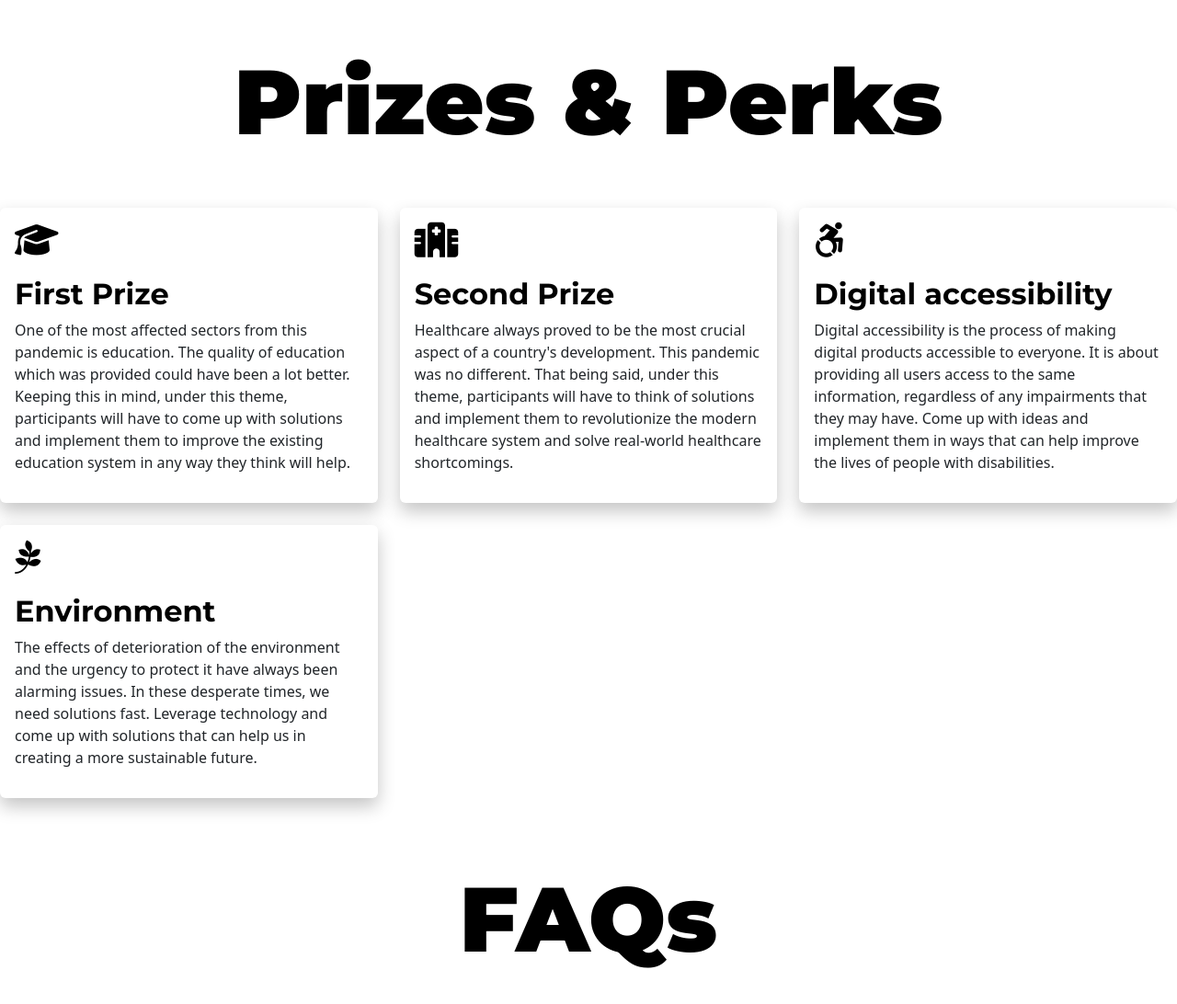
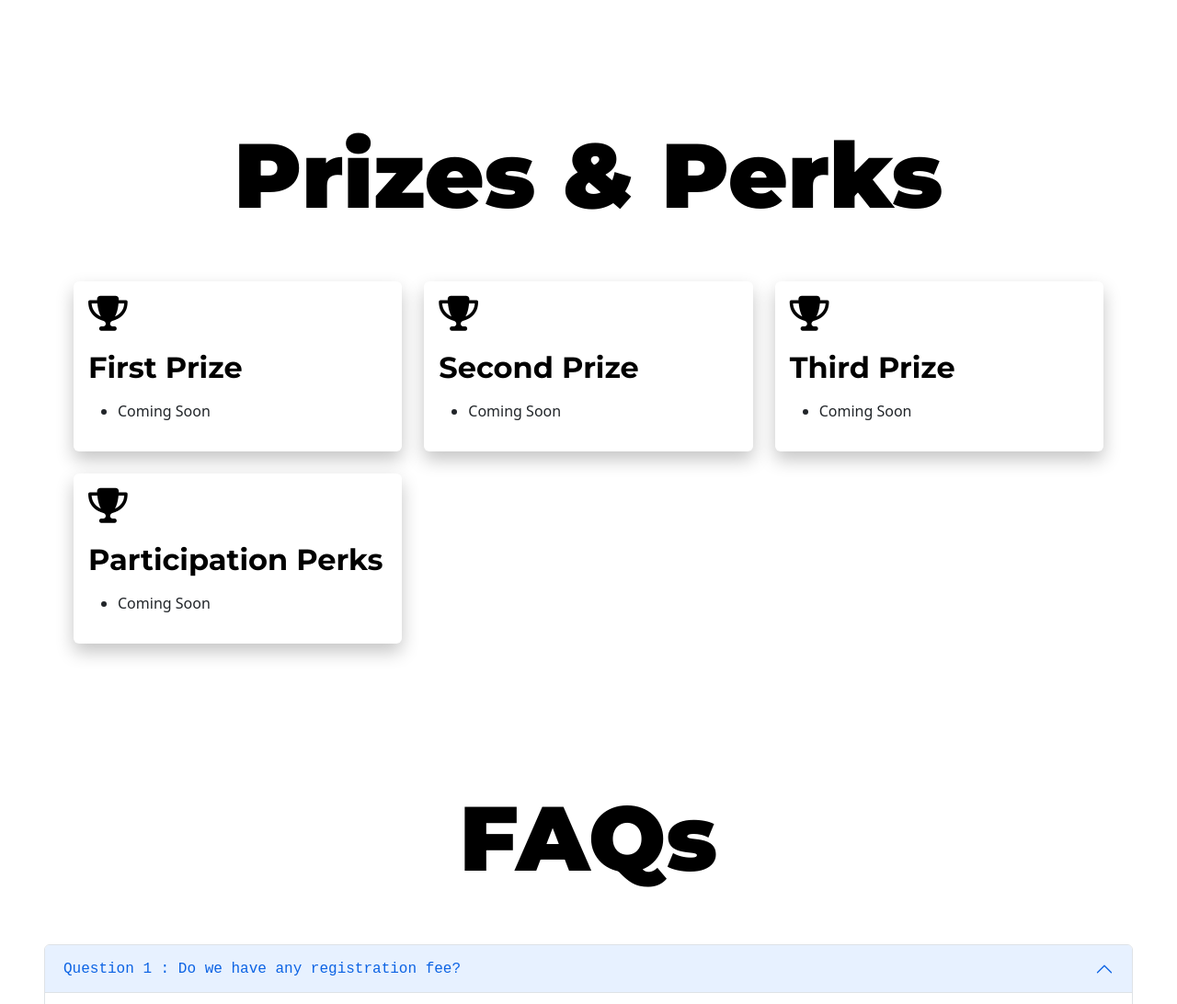
Before and after one commit to ishitaac/technorax, a plain HTML site: page index.html in a window 1280 px wide. Shown: the part 5325-6417 px from the top of the page at 92% size. Drawn offline with nearby package versions, Linux system fonts and the light colour scheme.

Commit message:
Added Initial Commit

```diff
--- a/index.html
+++ b/index.html
@@ -76,7 +76,7 @@
               <a class="nav-link" href="#Themes">Tracks</a>
             </li>
             <li class="nav-item">
-              <a class="nav-link" href="#">Prizes</a>
+              <a class="nav-link" href="#Prizes">Prizes</a>
             </li>
             <li class="nav-item">
               <a class="nav-link" href="#Sponsors">Sponsors</a>
@@ -407,18 +407,19 @@
   </div>
 
   <!-- PRIZES SECTION BEGINS -->
-  <div class="prizes-wrapper" id="Prizes">
+  <div class="theme-wrapper" id="Prizes">
     <h1 class="main-heading align-items-center justify-content-center text-center">Prizes & Perks</h1>
     <!-- <div class="mt-4 pt-5"> -->
     <div class="row">
       <div class="col col-md-4 col-sm-6 mb-4">
         <div class="card theme aos-init aos-animate" data-aos="zoom-in">
           <div class="card-body">
-            <i class="theme-icon fas fa-graduation-cap" style="font-size: 38px;" aria-hidden="true"></i>
+            <i class="theme-icon fa-solid fa-trophy" style="font-size: 38px;" aria-hidden="true"></i>
             <h1 class="theme-subheading" style="padding-top: 20px;">First Prize</h1>
             <p class="text-justify">
-              One of the most affected sectors from this pandemic is education. The quality of education which was provided could have been a lot better. Keeping this in mind, under this theme, participants will have to come up with solutions and
-              implement them to improve the existing education system in any way they think will help.
+              <ul>
+                <li>Coming Soon</li>
+              </ul>
             </p>
           </div>
         </div>
@@ -427,11 +428,12 @@
       <div class="col col-md-4 col-sm-6 mb-4">
         <div class="card theme aos-init aos-animate" data-aos="zoom-in">
           <div class="card-body">
-            <i class="theme-icon fas fa-hospital-alt" style="font-size: 38px;" aria-hidden="true"></i>
+            <i class="theme-icon fa-solid fa-trophy" style="font-size: 38px;" aria-hidden="true"></i>
             <h1 class="theme-subheading" style="padding-top: 20px;">Second Prize</h1>
             <p class="text-justify">
-              Healthcare always proved to be the most crucial aspect of a country's development. This pandemic was no different. That being said, under this theme, participants will have to think of solutions and implement them to revolutionize the
-              modern healthcare system and solve real-world healthcare shortcomings.
+              <ul>
+                <li>Coming Soon</li>
+              </ul>
             </p>
           </div>
         </div>
@@ -440,11 +442,12 @@
       <div class="col col-md-4 col-sm-6 mb-4">
         <div class="card theme aos-init aos-animate" data-aos="zoom-in">
           <div class="card-body">
-            <i class="theme-icon fab fa-accessible-icon" style="font-size: 38px;" aria-hidden="true"></i>
-            <h1 class="theme-subheading" style="padding-top: 20px;">Digital accessibility</h1>
+            <i class="theme-icon fa-solid fa-trophy" style="font-size: 38px;" aria-hidden="true"></i>
+            <h1 class="theme-subheading" style="padding-top: 20px;">Third Prize</h1>
             <p class="text-justify">
-              Digital accessibility is the process of making digital products accessible to everyone. It is about providing all users access to the same information, regardless of any impairments that they may have. Come up with ideas and implement
-              them in ways that can help improve the lives of people with disabilities.
+              <ul>
+                <li>Coming Soon</li>
+              </ul>
             </p>
           </div>
         </div>
@@ -453,11 +456,12 @@
       <div class="col col-md-4 col-sm-6 mb-4">
         <div class="card theme aos-init aos-animate" data-aos="zoom-in">
           <div class="card-body">
-            <i class="theme-icon fab fa-pagelines" style="font-size: 38px;" aria-hidden="true"></i>
-            <h1 class="theme-subheading" style="padding-top: 20px;">Environment</h1>
+            <i class="theme-icon fa-solid fa-trophy" style="font-size: 38px;" aria-hidden="true"></i>
+            <h1 class="theme-subheading" style="padding-top: 20px;">Participation Perks</h1>
             <p class="text-justify">
-              The effects of deterioration of the environment and the urgency to protect it have always been alarming issues. In these desperate times, we need solutions fast. Leverage technology and come up with solutions that can help us in
-              creating a more sustainable future.
+              <ul>
+                <li>Coming Soon</li>
+              </ul>
             </p>
           </div>
         </div>
```
